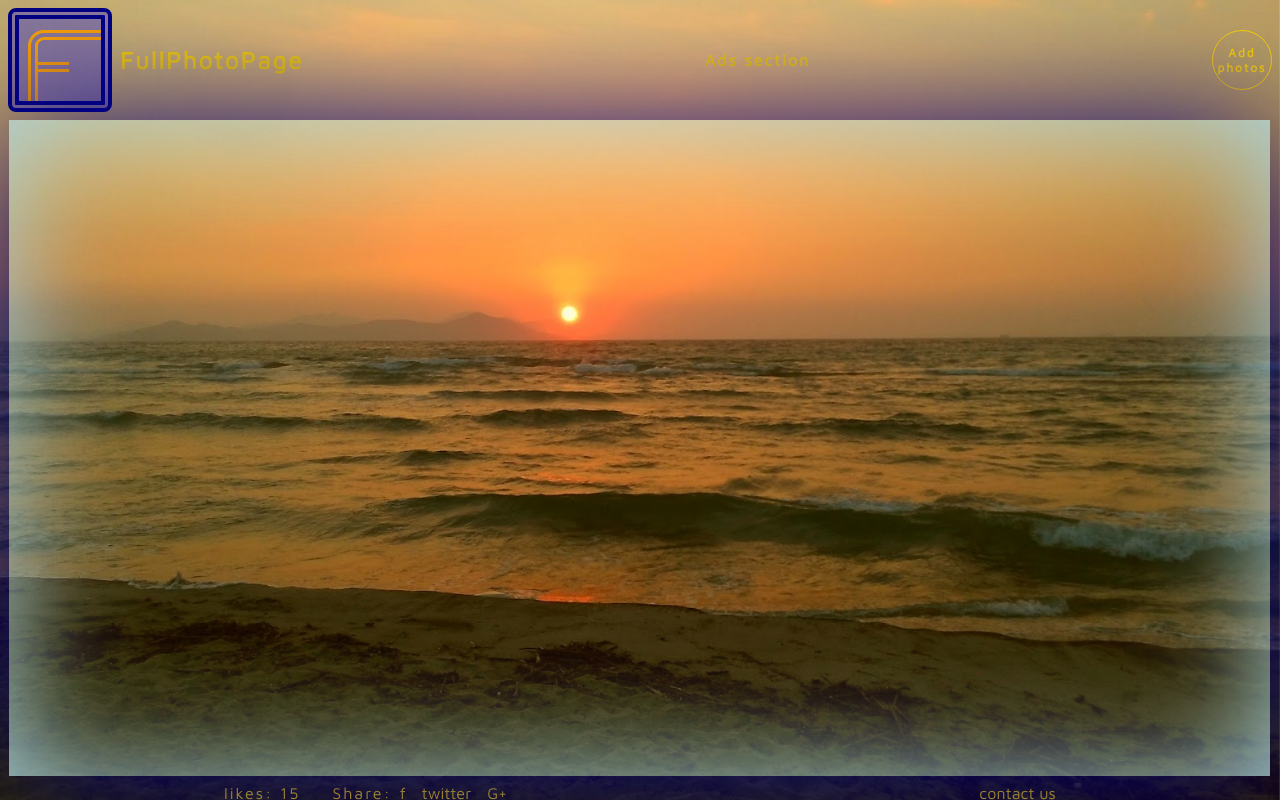
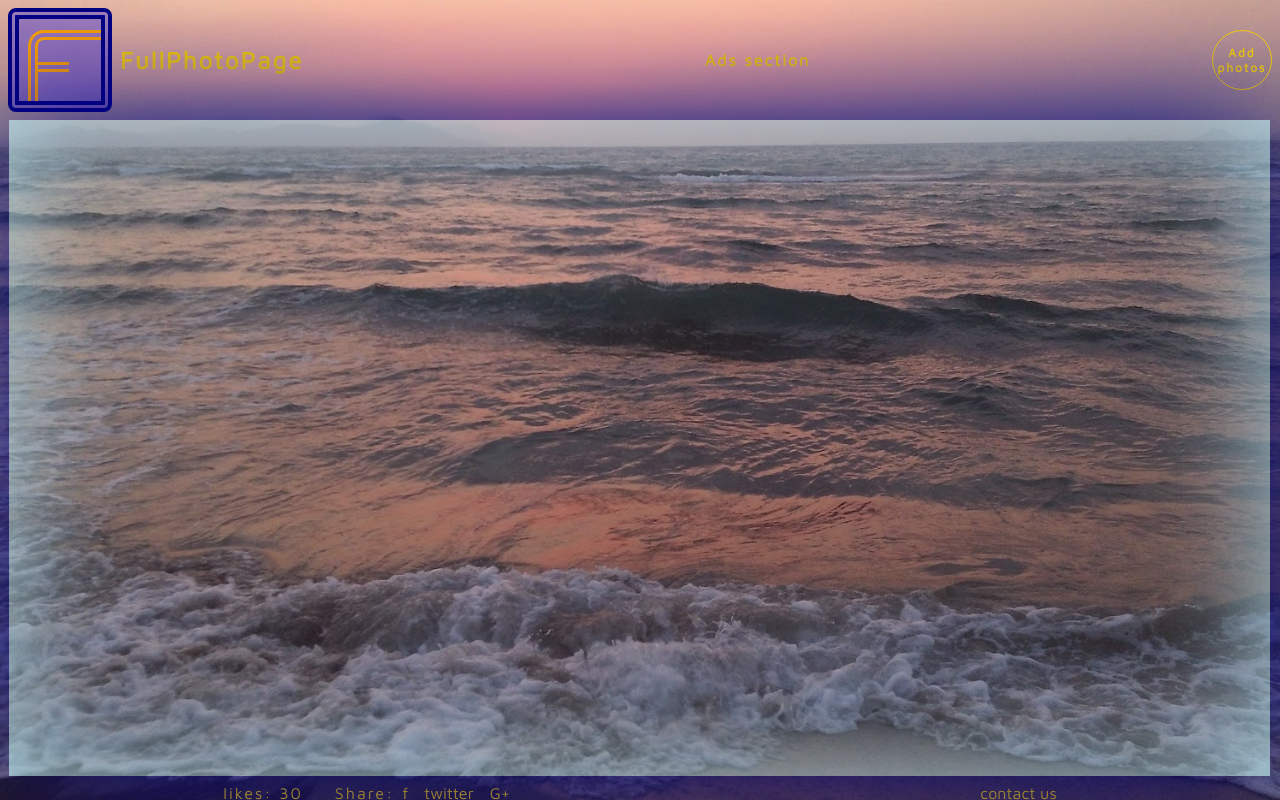
Before and after one commit to Skaidrius/fullPhotoPage, a plain HTML site: page app/index.html in a window 1280 px wide. Drawn offline with nearby package versions, Linux system fonts and the light colour scheme.

Commit message:
writes likes from json

```diff
--- a/app/index.html
+++ b/app/index.html
@@ -23,7 +23,7 @@
     <section class="mainContent"></section>
     <div class="footer">
       <div class="photoMeta">
-        <div class="likes">likes: <span class="likesNum">15</span></div>
+        <div class="likes">likes: <span class="likesNum"></span></div>
         <div class="share">Share:<span class="facebook"><a href="#">f</a></span><span class="twitter"><a href="#">twitter</a></span><span class="googleplus"><a href="#">G+</a></span></div>
       </div>
       <div class="author">
--- a/app/scripts/app.js
+++ b/app/scripts/app.js
@@ -1,11 +1,13 @@
 $(document).ready(function(){
 
-var imgs = [], len, idx= -1;
+var imgs = [], likes = [], len, idx= -1;
 
 $.getJSON( "scripts/imglist.json", function(data){
     $(data.pictures).each(function() {
-        console.log("images loaded successfuly");
+        //console.log("images loaded successfuly");
             imgs.push( this.src );
+            likes.push ( this.likes );
+        //console.log(likes)
     });
     len = imgs.length;
 })
@@ -13,14 +15,26 @@ $.getJSON( "scripts/imglist.json", function(data){
     console.log( "error" );
     });
 
+function getIndex(){
+    idx = Math.floor(Math.random()*len); // for random order
+        //idx = (idx+1)%len;   //for queue order 1 to ...n
+}
 
-setInterval(function(){
-        idx = Math.floor(Math.random()*len); // for random order
-        //idx = (idx+1)%len;   //for queue order 1 to ...n
-        $("#bg").css("background", "#000 url("+imgs[idx]+") no-repeat center center fixed")
+function fillPage(){
+    getIndex();
+    $("#bg").css("background", "#000 url("+imgs[idx]+") no-repeat center center fixed")
         .css("background-size", "cover")
         .css("min-height", "100%")
         .css("min-width", "100%");
+        $('.likesNum').html(likes[idx]);
+}
+
+setTimeout(function(){
+        fillPage();
+    }, 100);
+
+setInterval(function(){
+        fillPage();
     }, 10000);
 
 
--- a/app/styles/main.css
+++ b/app/styles/main.css
@@ -22,12 +22,12 @@ body {
   flex-direction: column;
 }
 
-#bg {
-  background: url(../img/IMG_20150711_202203.jpg) no-repeat center center fixed;
-  background-size: cover;
-  min-width: 100%;
-  min-height: 100%;
-}
+/*#bg {*/
+/*  background: url(../img/IMG_20150711_202203.jpg) no-repeat center center fixed;*/
+/*  background-size: cover;*/
+/*  min-width: 100%;*/
+/*  min-height: 100%;*/
+/*}*/
 
 .headNav,
 .title,
```
Also changed, not shown: 1 other file.
